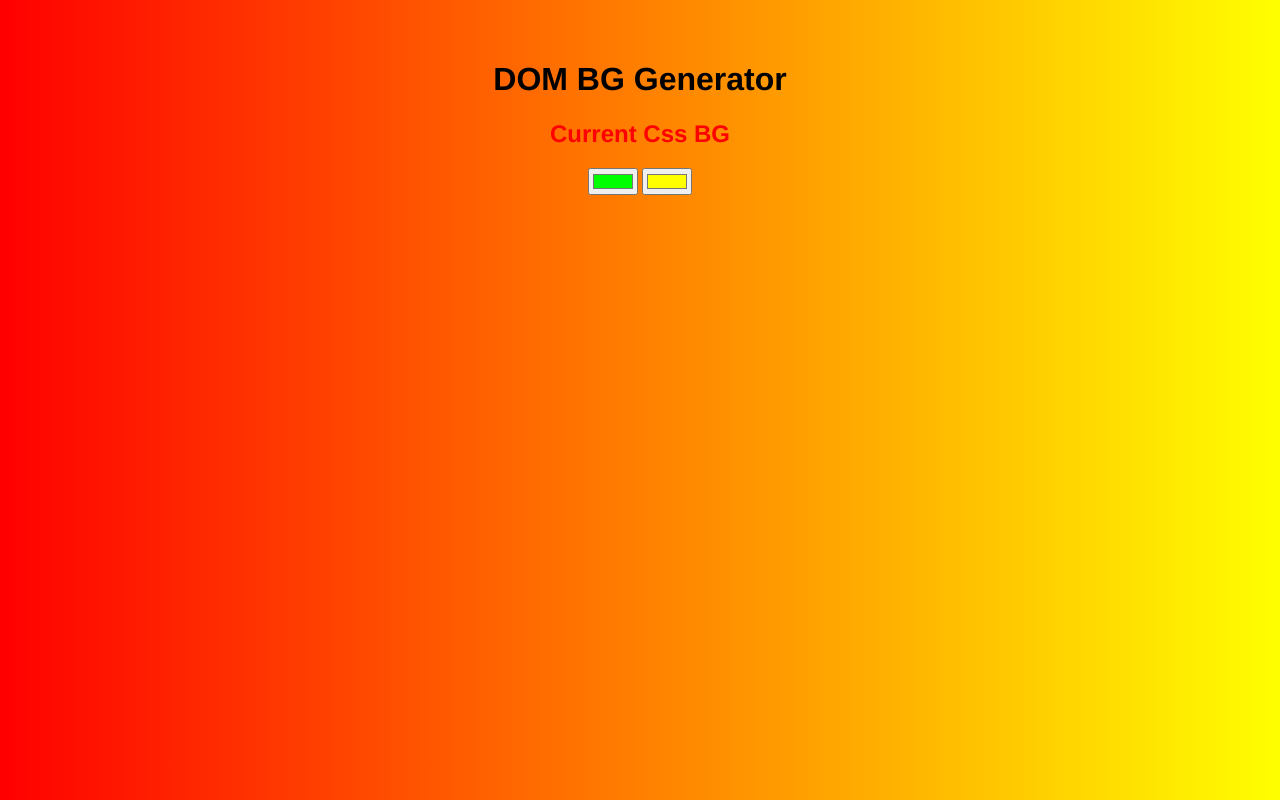
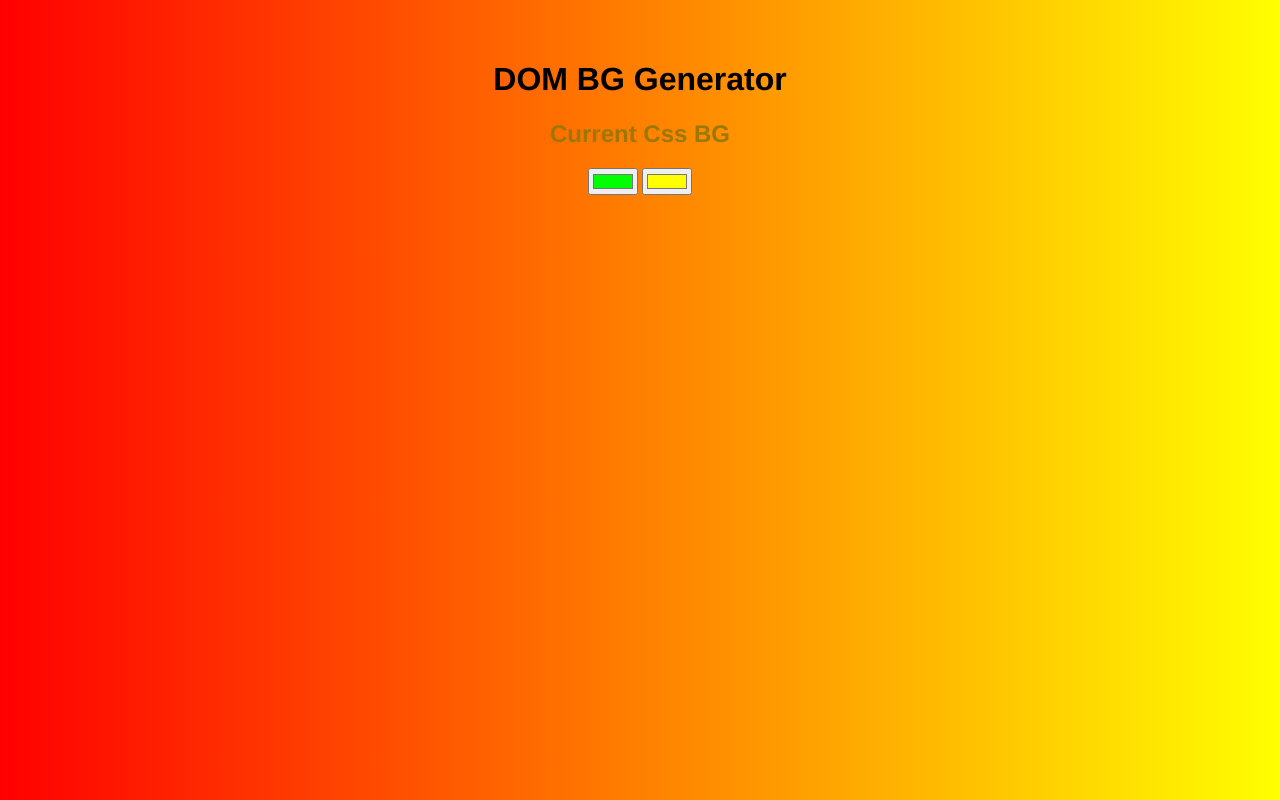
Before and after one commit to Kashifrasool404/background-generator, a plain HTML site: page Index.html in a window 1280 px wide. Drawn offline with Linux system fonts and the light colour scheme.

Commit message:
changing color

```diff
--- a/style.css
+++ b/style.css
@@ -7,7 +7,7 @@ h1{
 }
 h2{
     text-align: center;
-	color:red;
+	color:rgb(156, 120, 3);
    font-family: 'Franklin Gothic Medium', 'Arial Narrow', Arial, sans-serif;
 }
 body{
```
